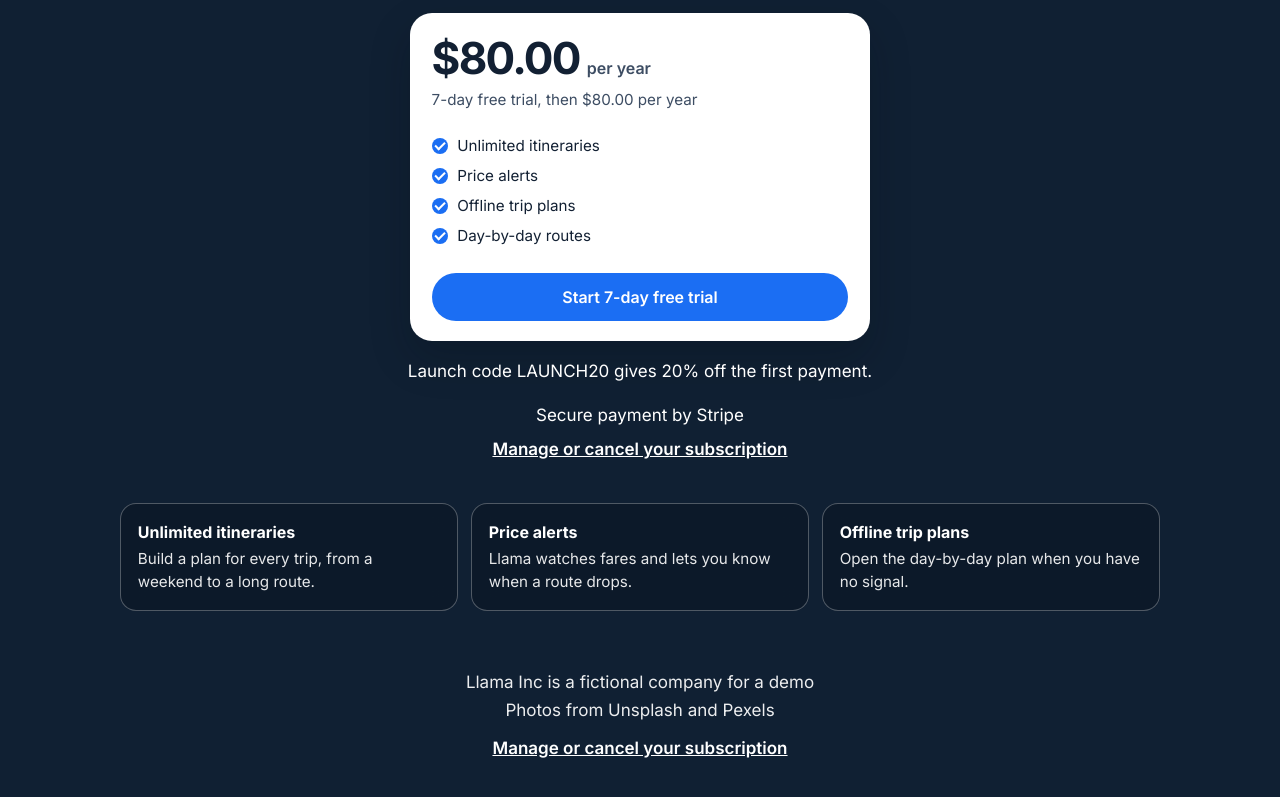
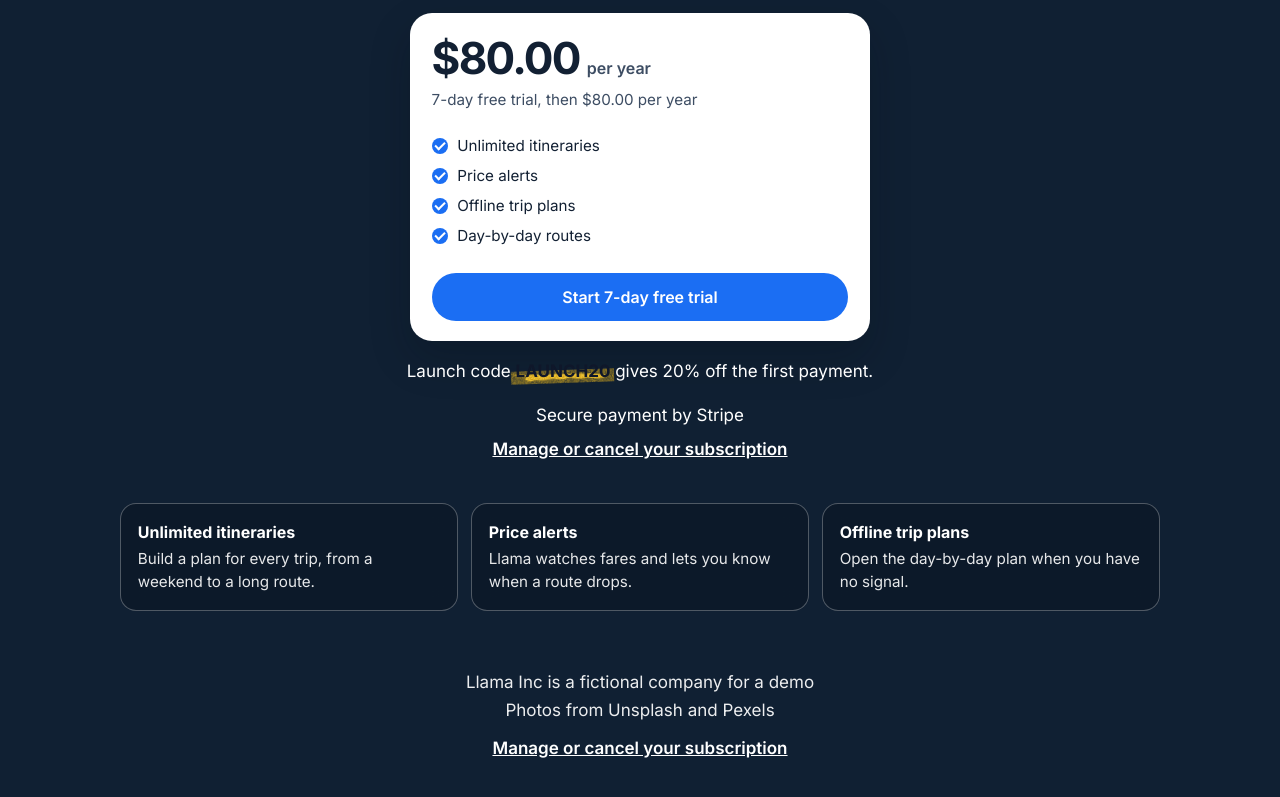
Before and after one commit to forsv/llama-checkout, a React (Create React App) app: page / in a window 1280 px wide. Shown: the part 958-1755 px from the top of the page. Built offline with nearby package versions, Linux system fonts and the light colour scheme.

Commit message:
Highlight the LAUNCH20 code
Co-authored-by: Cursor <cursoragent@cursor.com>

```diff
--- a/package.json
+++ b/package.json
@@ -1,6 +1,6 @@
 {
   "name": "stripe-sample",
-  "version": "0.1.10",
+  "version": "0.1.11",
   "dependencies": {
     "@stripe/react-stripe-js": "^3.7.0",
     "@stripe/stripe-js": "^7.3.0",
--- a/src/App.css
+++ b/src/App.css
@@ -400,6 +400,47 @@ a {
   color: var(--white);
 }
 
+.launch-code {
+  position: relative;
+  display: inline-block;
+  white-space: nowrap;
+  color: #0f172a;
+  font-weight: 700;
+  line-height: 1;
+}
+
+.launch-word {
+  position: relative;
+  z-index: 1;
+}
+
+.launch-mark {
+  position: absolute;
+  z-index: 0;
+  left: -0.28em;
+  width: calc(100% + 0.56em);
+  bottom: -0.02em;
+  height: 70%;
+  transform: rotate(-2deg);
+  transform-origin: center;
+  pointer-events: none;
+  overflow: visible;
+  clip-path: inset(-45% 100% -45% 0);
+}
+
+.launch-code.is-drawn .launch-mark {
+  animation: launch-draw 0.8s ease-out forwards;
+}
+
+@keyframes launch-draw {
+  from {
+    clip-path: inset(-45% 100% -45% 0);
+  }
+  to {
+    clip-path: inset(-45% 0% -45% 0);
+  }
+}
+
 .portal-link {
   display: inline-block;
   margin-top: 0.55rem;
@@ -511,4 +552,10 @@ a {
   .layer {
     transition: none;
   }
+
+  .launch-mark,
+  .launch-code.is-drawn .launch-mark {
+    animation: none;
+    clip-path: none;
+  }
 }
--- a/src/App.jsx
+++ b/src/App.jsx
@@ -276,6 +276,97 @@ function PlanPicker() {
   );
 }
 
+function LaunchNote() {
+  const reduced = useReducedMotion();
+  const ref = React.useRef(null);
+  const [drawn, setDrawn] = useState(false);
+
+  useEffect(() => {
+    if (reduced) return undefined;
+    const node = ref.current;
+    if (!node) return undefined;
+    const section = node.closest("#pricing");
+    const observer = new IntersectionObserver(
+      ([entry]) => {
+        if (!entry.isIntersecting) return;
+        if (section && !section.contains(entry.target)) return;
+        setDrawn(true);
+        observer.disconnect();
+      },
+      { threshold: 0.8 }
+    );
+    observer.observe(node);
+    return () => observer.disconnect();
+  }, [reduced]);
+
+  return (
+    <p className="note" ref={ref}>
+      Launch code{" "}
+      <span className={drawn ? "launch-code is-drawn" : "launch-code"}>
+        <svg
+          className="launch-mark"
+          viewBox="0 0 320 64"
+          preserveAspectRatio="none"
+          aria-hidden="true"
+          focusable="false"
+        >
+          <defs>
+            <filter
+              id="launch-pencil"
+              x="-8%"
+              y="-28%"
+              width="116%"
+              height="156%"
+              colorInterpolationFilters="sRGB"
+            >
+              <feTurbulence
+                type="fractalNoise"
+                baseFrequency="0.7"
+                numOctaves="2"
+                seed="5"
+                result="grain"
+              />
+              <feDisplacementMap
+                in="SourceGraphic"
+                in2="grain"
+                scale="3.2"
+                xChannelSelector="R"
+                yChannelSelector="G"
+                result="rough"
+              />
+              <feColorMatrix
+                in="grain"
+                type="matrix"
+                result="shade"
+                values="0 0 0 0 0.78  0 0 0 0 0.62  0 0 0 0 0.12  0 0 0 1 0"
+              />
+              <feBlend in="rough" in2="shade" mode="multiply" />
+            </filter>
+          </defs>
+          <g filter="url(#launch-pencil)">
+            <path
+              fill="#FFE14D"
+              d="M6 26c22-14 34 10 58 2 24-12 30 12 56 1 26-12 32 11 58 0 24-10 30 10 54 2 22-8 30 8 48 1 8 8 2 14-6 18-22 8-34-8-56-2-26 10-32-10-58 0-24 10-30-8-54 2-22 8-32-4-46 4-10 6-16-2-18-6 2-8 6-12 14-16z"
+            />
+            <path
+              fill="#FFE14D"
+              transform="translate(7 4)"
+              d="M6 26c22-14 34 10 58 2 24-12 30 12 56 1 26-12 32 11 58 0 24-10 30 10 54 2 22-8 30 8 48 1 8 8 2 14-6 18-22 8-34-8-56-2-26 10-32-10-58 0-24 10-30-8-54 2-22 8-32-4-46 4-10 6-16-2-18-6 2-8 6-12 14-16z"
+            />
+            <path
+              fill="#FFE14D"
+              transform="translate(-4 1)"
+              d="M18 24c18-10 28 8 48 2 22-10 26 10 48 1 22-10 28 9 50 0 20-8 26 8 44 2 16-6 22 6 36 1 6 7 0 12-6 14-16 6-28-6-46-1-22 8-26-8-48 0-20 8-26-6-44 2-16 6-24-2-34 3-8 4-12-2-14-4 1-6 5-9 12-12z"
+            />
+          </g>
+        </svg>
+        <span className="launch-word">LAUNCH20</span>
+      </span>{" "}
+      gives 20% off the first payment.
+    </p>
+  );
+}
+
 function Landing() {
   return (
     <main>
@@ -296,9 +387,7 @@ function Landing() {
           A planner for the whole trip, billed monthly or once a year.
         </p>
         <PlanPicker />
-        <p className="note">
-          Launch code LAUNCH20 gives 20% off the first payment.
-        </p>
+        <LaunchNote />
         <p className="note">Secure payment by Stripe</p>
         <PortalLink />
       </section>
```
